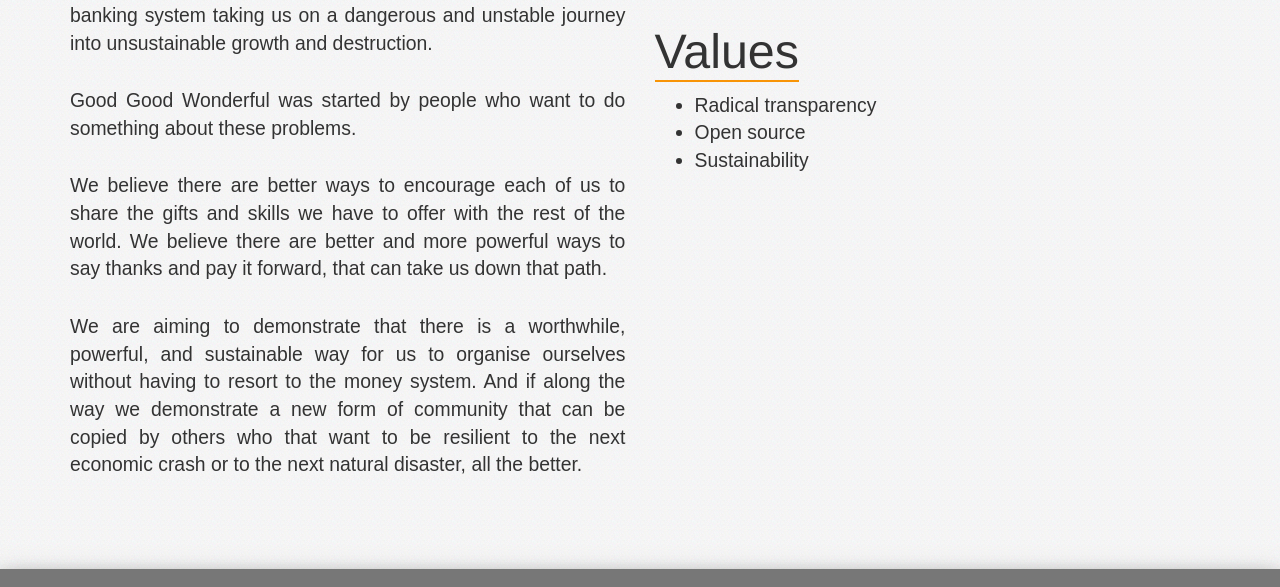
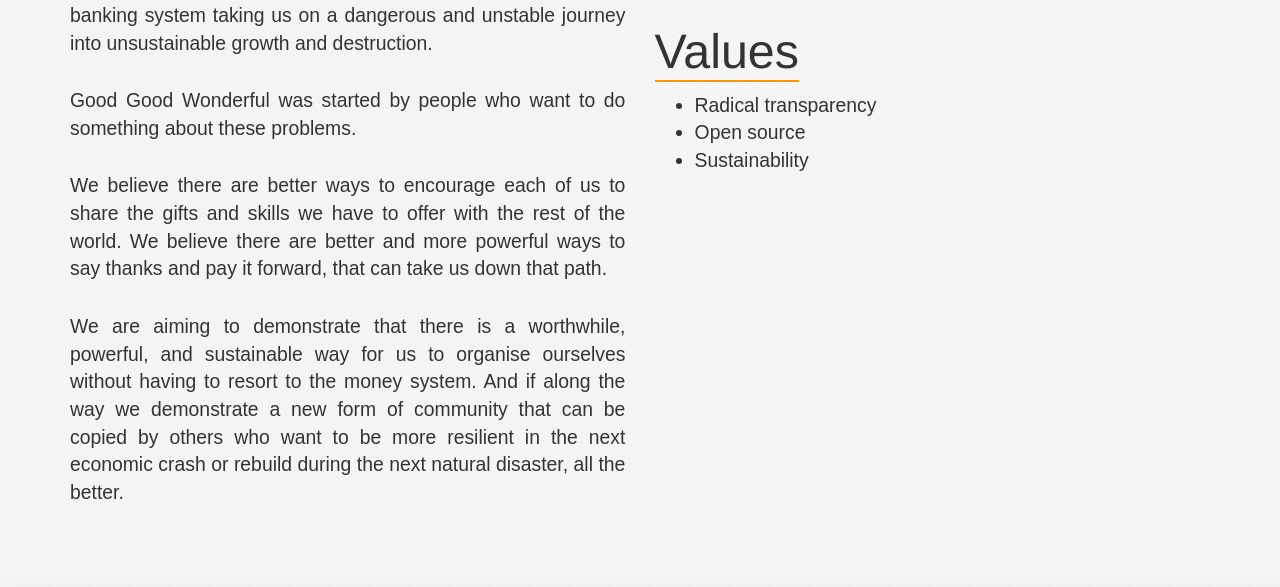
Before and after one commit to utunga/goodgoodwonderful, a plain HTML site: page index.html in a window 1280 px wide. Shown: the part 3877-4464 px from the top of the page. Drawn offline with Linux system fonts and the light colour scheme; some packages are replaced by stand-ins of ours.

Commit message:
typo fix

```diff
--- a/index.html
+++ b/index.html
@@ -293,7 +293,7 @@
                     We believe there are better ways to encourage each of us to share the gifts and skills we  have to offer with the rest of the world. We believe there are better and more powerful ways to say thanks and pay it forward, that can take us down that path.
                 </p>
                 <p>
-                    We are aiming to demonstrate that there is a worthwhile, powerful, and sustainable way for us to organise ourselves without having to resort to the money system. And if along the way we demonstrate a new form of community that can be copied by others who that want to be resilient to the next economic crash or to the next natural disaster, all the better.
+                    We are aiming to demonstrate that there is a worthwhile, powerful, and sustainable way for us to organise ourselves without having to resort to the money system. And if along the way we demonstrate a new form of community that can be copied by others who want to be more resilient in the next economic crash or rebuild during the next natural disaster, all the better.
                 </p>
 
 
```
